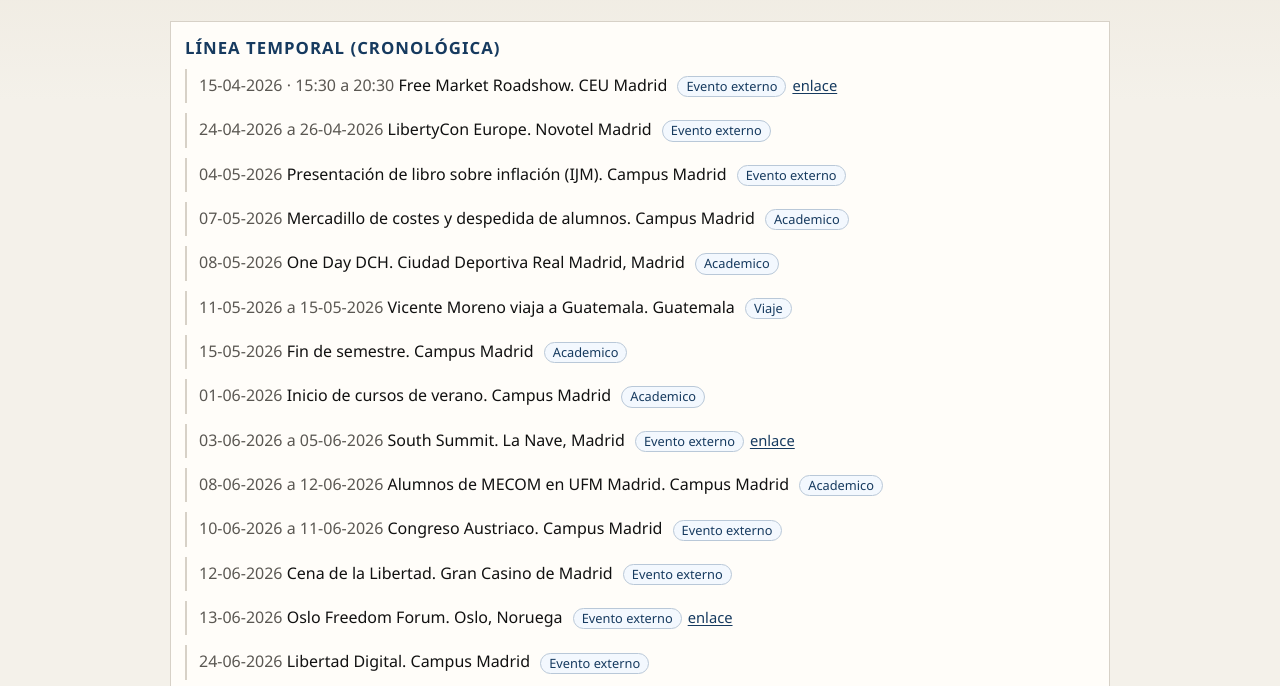
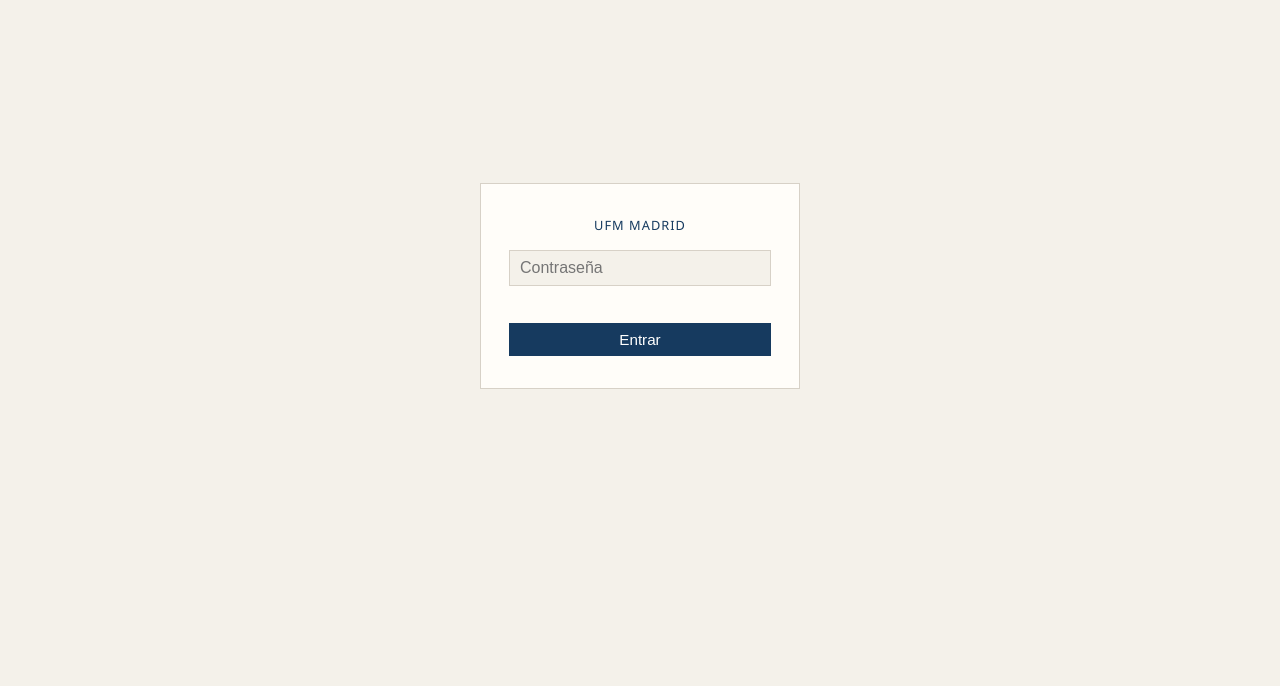
Before and after one commit to afabra-commits/cuadro-de-mando-publico, a plain HTML site: page agenda_ufm_madrid.html in a window 1280 px wide. Shown: the part 114-800 px from the top of the page. Drawn offline with Linux system fonts and the light colour scheme.

Commit message:
Add password gate

```diff
--- a/agenda_ufm_madrid.html
+++ b/agenda_ufm_madrid.html
@@ -134,6 +134,32 @@
   </style>
 </head>
 <body>
+  <div id="gate" style="position:fixed;inset:0;background:#f4f1ea;display:flex;align-items:center;justify-content:center;z-index:9999;">
+    <div style="background:#fffdf9;border:1px solid #d7d1c7;padding:32px 28px;max-width:320px;width:100%;text-align:center;">
+      <div style="font-size:0.8rem;text-transform:uppercase;letter-spacing:0.08em;color:#163a5f;margin-bottom:16px;">UFM Madrid</div>
+      <input id="pwd" type="password" placeholder="Contraseña" autofocus
+        style="width:100%;padding:8px 10px;border:1px solid #d7d1c7;background:#f4f1ea;font-size:1rem;outline:none;margin-bottom:12px;"
+        onkeydown="if(event.key==='Enter')check()" />
+      <div id="err" style="color:#8a4b00;font-size:0.85rem;min-height:1.2em;margin-bottom:8px;"></div>
+      <button onclick="check()"
+        style="background:#163a5f;color:#fff;border:none;padding:8px 24px;font-size:0.95rem;cursor:pointer;width:100%;">Entrar</button>
+    </div>
+  </div>
+  <script>
+    (function(){
+      if(sessionStorage.getItem('ufm_ok')==='1'){document.getElementById('gate').style.display='none';}
+    })();
+    function check(){
+      if(document.getElementById('pwd').value==='ManuelAyau1971'){
+        sessionStorage.setItem('ufm_ok','1');
+        document.getElementById('gate').style.display='none';
+      } else {
+        document.getElementById('err').textContent='Contraseña incorrecta';
+        document.getElementById('pwd').value='';
+        document.getElementById('pwd').focus();
+      }
+    }
+  </script>
   <main class="wrap">
     <header class="header">
       <h1>Agenda UFM Madrid</h1>
```
